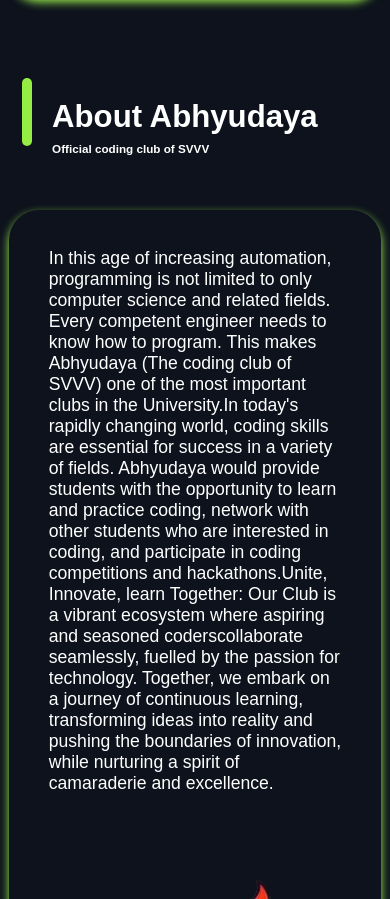
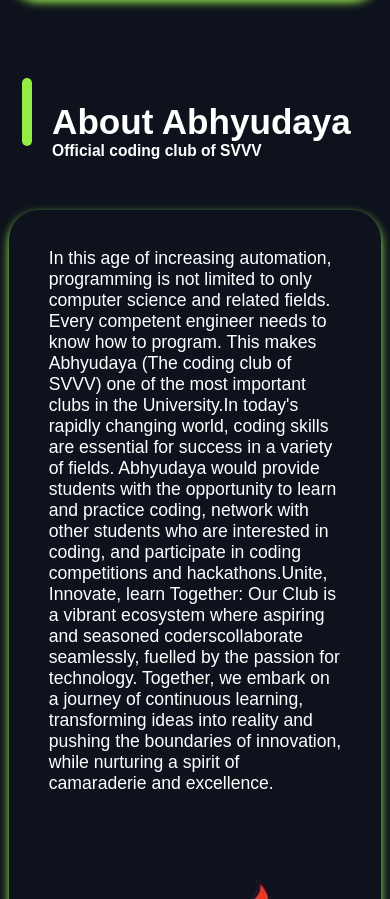
Before and after one commit to aadixcodes/College-Jagat, a React (Vite) app: page / in a window 390 px wide. Shown: the part 3534-4433 px from the top of the page. Built offline with nearby package versions, Linux system fonts and the light colour scheme.

Commit message:
Update about_abhyudaya.scss

```diff
--- a/src/style/about_abhyudaya.scss
+++ b/src/style/about_abhyudaya.scss
@@ -141,9 +141,9 @@
     height: 8vh;
   }
   .about-abhyudaya-heading .aa-head-h1 h1 {
-    font-size: 8vw;
+    font-size: 9vw;
   }
   .aa-head .aa-head-p {
-    font-size: 3vw;
+    font-size: 4vw;
 }
 }
```
